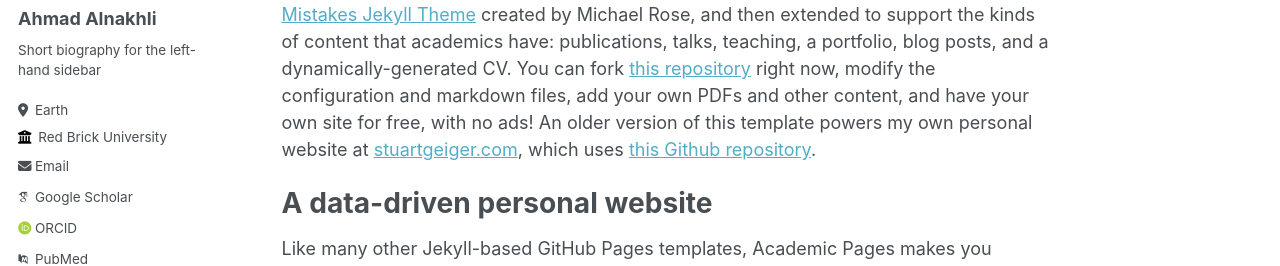
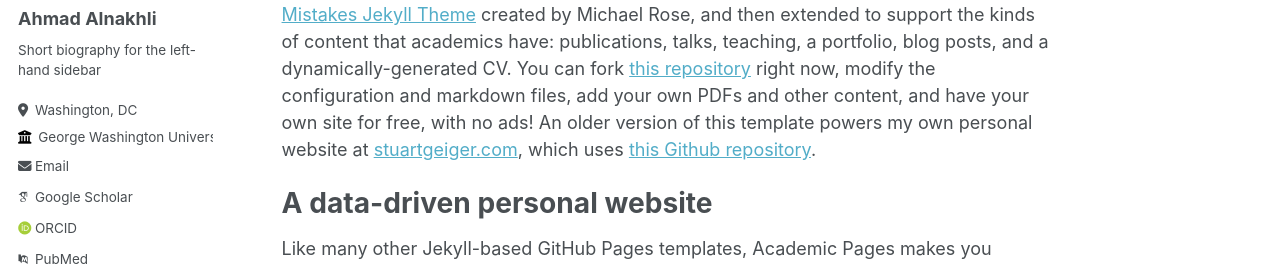
Before and after one commit to nakhliaah/github.io, a Jekyll site: the page built from _pages/about.md, in a window 1280 px wide. Shown: the part 283-549 px from the top of the page. Built offline with Jekyll 4.4.1, drawn with Linux system fonts in a browser that asks for light colours; some web fonts are replaced.

Commit message:
Update _config.yml

```diff
--- a/_config.yml
+++ b/_config.yml
@@ -25,8 +25,8 @@ author:
   name             : "Ahmad Alnakhli"
   pronouns         : # example: "she/her"
   bio              : "Short biography for the left-hand sidebar"
-  location         : "Earth"
-  employer         : "Red Brick University"
+  location         : "Washington, DC"
+  employer         : "George Washington University"
   uri              : # URL
   email            : "none@example.org"
 
```
